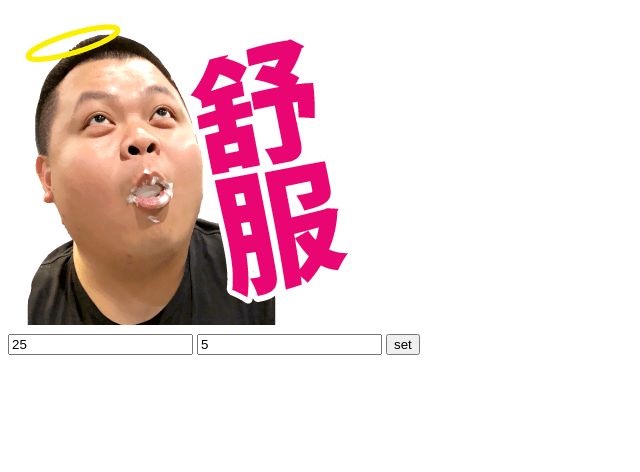
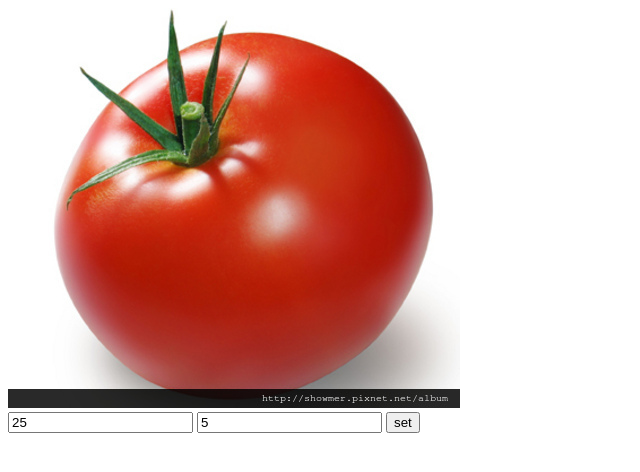
Before and after one commit to LoTzuTing/tomato, a plain HTML site: page index.html in a window 1280 px wide. Shown: the whole page, without its empty margins (0-640 px from the left). Drawn offline with Linux system fonts and the light colour scheme.

Commit message:
Add files via upload

```diff
--- a/index.html
+++ b/index.html
@@ -7,7 +7,7 @@
   <body>
 
 <div id="button">
-    <img id="start" src="images/tomato.jpg" alt="">
+    <img id="start" src="images/tomato2.jpg" alt="">
 </div>
 <input type="text" id="duration" value="25">
 <input type="text" id="break" value="5">
```
